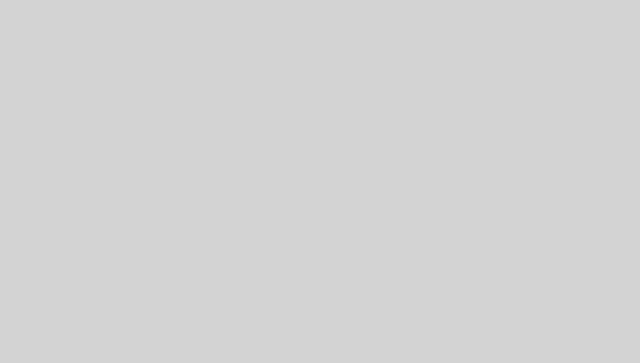
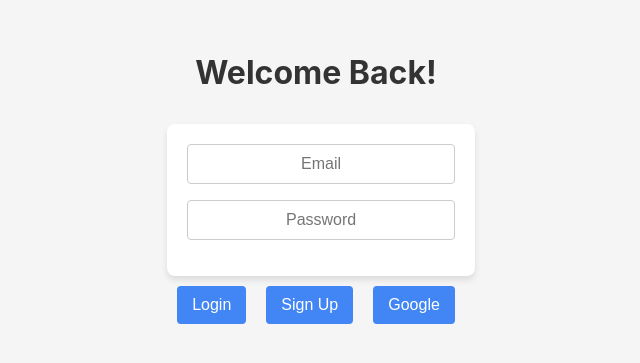
Before and after one commit to kam-stand/ProNotion, a React (Create React App) app in the folder client/frontend/: page /login in a window 1280 px wide. Before the commit this address had no page. Shown: the part 217-580 px from the top of the page, without its empty margins (324-964 px from the left). Built offline with nearby package versions, Linux system fonts and the light colour scheme.

Commit message:
created the page for login. need to handle state and client credentials

```diff
--- a/client/frontend/src/App.tsx
+++ b/client/frontend/src/App.tsx
@@ -5,15 +5,17 @@ import About from "./components/pages/about";
 import Landing from "./components/pages/landing";
 import Home from "./components/pages/home_page/home_page";
 import { BrowserRouter, Routes, Route } from "react-router-dom";
+import Login from "./components/pages/login_signup/login";
 
 function App() {
   return (
     <BrowserRouter>
       <Routes>
-        <Route path="/" element={<Home />} />
+        <Route path="/login" element={<Login />} />
+        <Route path="/home" element={<Home />} />
         <Route path="/pricing" element={<Pricing />} />
         <Route path="/about" element={<About />} />
-        <Route path="/landing" element={<Landing />} />
+        <Route path="/" element={<Landing />} />
       </Routes>
     </BrowserRouter>
   );
--- a/client/frontend/src/components/footer/footer.css
+++ b/client/frontend/src/components/footer/footer.css
@@ -14,6 +14,8 @@
     left:0;
     bottom:0;
     right:0;
+    border-radius: 10px;
+
 
 }
 .Footer_logo{
--- a/client/frontend/src/components/header/header.css
+++ b/client/frontend/src/components/header/header.css
@@ -11,6 +11,7 @@
     margin-left: 20px;
     border-bottom: solid 1px black;
     background-color: #FEF9F3;
+    border-radius: 10px;
 
 
 
--- a/client/frontend/src/components/pages/home_page/home_page.tsx
+++ b/client/frontend/src/components/pages/home_page/home_page.tsx
@@ -1,5 +1,4 @@
 import MainSection from "../../page_layout/home_page/main_section/main_section";
-import ProgressSection from "../../page_layout/home_page/progress_section/progress_section";
 import SearchBar from "../../page_layout/home_page/search_bar/search_bar";
 import SidebarNavigation from "../../page_layout/home_page/sidebar_navigation/sidebar_navigation";
 import "../pages_styling_theme/home.css";
--- /dev/null
+++ b/client/frontend/src/components/pages/login_signup/login.tsx
@@ -0,0 +1,50 @@
+// this is the login page component
+/*
+1. users login in via email and password
+2. users can also login in via google
+  a. just create a google button
+*/
+import "../pages_styling_theme/login.css";
+import React from "react";
+export default function Login() {
+  // create state for email and password
+  const [email, setEmail] = React.useState("");
+  const [password, setPassword] = React.useState("");
+
+  // create a function to handle the login
+  const handleLogin = (e: any) => {
+    e.preventDefault();
+    console.log(email, password);
+  };
+
+  return (
+    <>
+      <div className="login">
+        <div>
+          <h1>Welcome Back!</h1>
+        </div>
+        <div>
+          <form>
+            <div>
+              <input type="email" placeholder="Email" />
+            </div>
+            <div>
+              <input type="password" placeholder="Password" />
+            </div>
+          </form>
+          <div className="buttons">
+            <div>
+              <button onClick={(e) => handleLogin}>Login</button>
+            </div>
+            <div>
+              <button>Sign Up</button>
+            </div>
+            <div>
+              <button>Google</button>
+            </div>
+          </div>
+        </div>
+      </div>
+    </>
+  );
+}
--- /dev/null
+++ b/client/frontend/src/components/pages/pages_styling_theme/login.css
@@ -0,0 +1,67 @@
+/* login.css */
+.login {
+    display: flex;
+    flex-direction: column;
+    align-items: center;
+    justify-content: center;
+    min-height: 100vh;
+    background-color: #f5f5f5;
+  }
+
+  .login h1 {
+    color: #333;
+    margin-bottom: 2rem;
+  }
+
+  form {
+    display: flex;
+    flex-direction: column;
+    width: 90%;
+    max-width: 400px;
+    background: white;
+    padding: 20px;
+    border-radius: 8px;
+    box-shadow: 0 4px 6px rgba(0, 0, 0, 0.1);
+  }
+
+  form div {
+    margin-bottom: 1rem;
+    display: flex;
+    flex-direction: column;
+    justify-content: center;
+  }
+
+  input[type="email"],
+  input[type="password"] {
+    border: 1px solid #ccc;
+    border-radius: 4px;
+    padding: 10px;
+    font-size: 16px;
+    text-align: center;
+  }
+
+  .buttons{
+    display: flex;
+    justify-content: center;
+  }
+  .buttons div{
+    margin: 5px;
+    padding: 5px;
+  }
+
+  button {
+    background-color: #4285f4;
+    color: white;
+    padding: 10px 15px;
+    border: none;
+    border-radius: 4px;
+    cursor: pointer;
+    font-size: 16px;
+    transition: background-color 0.3s ease;
+  }
+
+  button:hover {
+    background-color: #357ae8;
+  }
+
+  /* Only one Google button is needed, consider removing the duplicate in the JSX */
--- a/client/frontend/src/components/pages/pricing.tsx
+++ b/client/frontend/src/components/pages/pricing.tsx
@@ -122,7 +122,7 @@ export default function Pricing() {
           </div>
         </div>
       </div>
-      <div className="img">
+      {/* <div className="img">
         <img
           height="150px"
           alt="img1"
@@ -135,7 +135,7 @@ export default function Pricing() {
           width="fit-content"
           src="https://img.fruugo.com/product/7/87/969719877_max.jpg"
         />
-      </div>
+      </div> */}
       <Footer />
     </>
   );
```
Also changed, not shown: client/frontend/src/components/pages/login_signup/signup.tsx (added, +9 -0 lines), client/frontend/src/components/pages/pages_styling_theme/signup.css (added).
